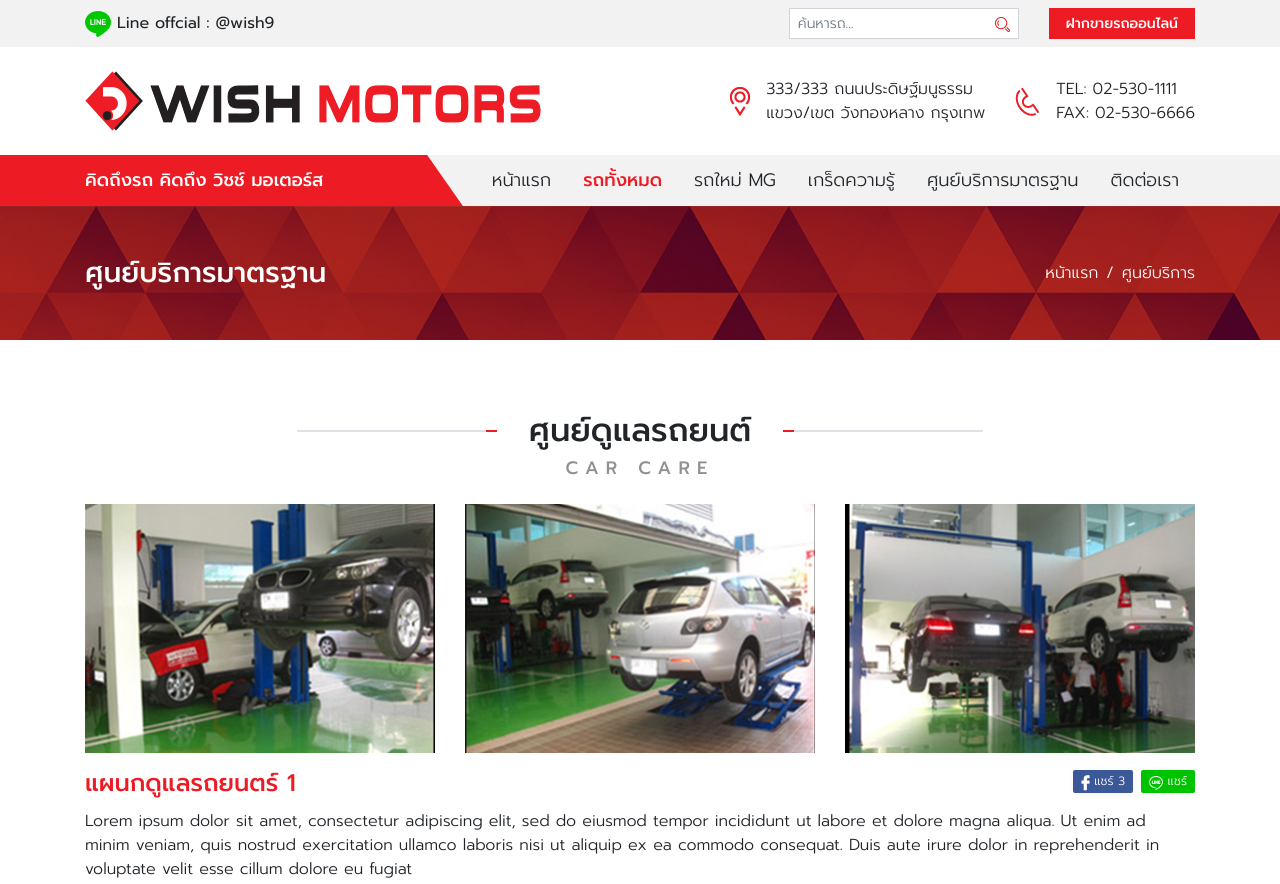
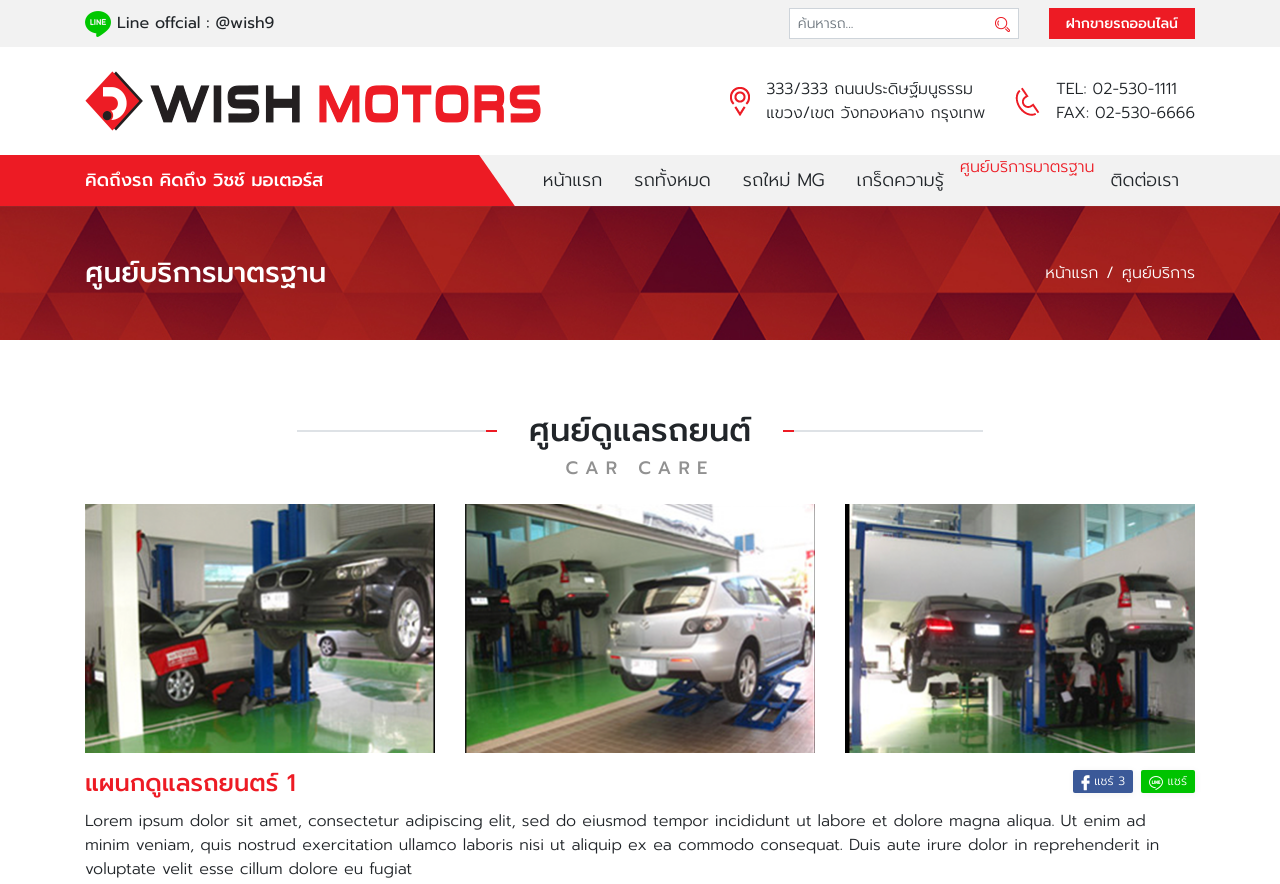
Before and after one commit to ratanont-s/wishmotors, a plain HTML site: page services.html in a window 1280 px wide. Shown: the top 884 px of the page. Drawn offline with Linux system fonts and the light colour scheme.

Commit message:
update services

```diff
--- a/services.html
+++ b/services.html
@@ -100,7 +100,7 @@
                                     <a class="nav-link" href="#">หน้าแรก</a>
                                 </li>
                                 <li class="nav-item">
-                                    <a class="nav-link active" href="#">รถทั้งหมด</a>
+                                    <a class="nav-link" href="#">รถทั้งหมด</a>
                                 </li>
                                 <li class="nav-item">
                                     <a class="nav-link" href="#">รถใหม่ MG</a>
@@ -109,7 +109,7 @@
                                     <a class="nav-link" href="#">เกร็ดความรู้</a>
                                 </li>
                                 <li class="nav-item">
-                                    <a class="nav-link" href="#">ศูนย์บริการมาตรฐาน</a>
+                                    <a class="nav-lin activek" href="#">ศูนย์บริการมาตรฐาน</a>
                                 </li>
                                 <li class="nav-item">
                                     <a class="nav-link" href="#">ติดต่อเรา</a>
```
